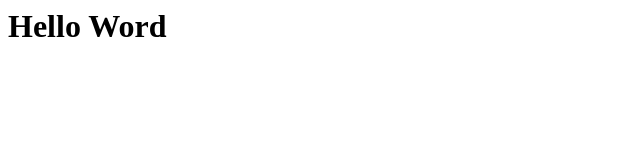
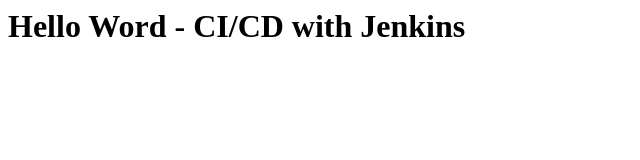
Before and after one commit to 1412612/html-deploy, a plain HTML site: page index.html in a window 1280 px wide. Shown: the whole page, without its empty margins (0-640 px from the left). Drawn offline with Linux system fonts and the light colour scheme.

Commit message:
update index.html

```diff
--- a/index.html
+++ b/index.html
@@ -1 +1 @@
-<h1>Hello Word </h1>
+<h1>Hello Word - CI/CD with Jenkins </h1>
```
